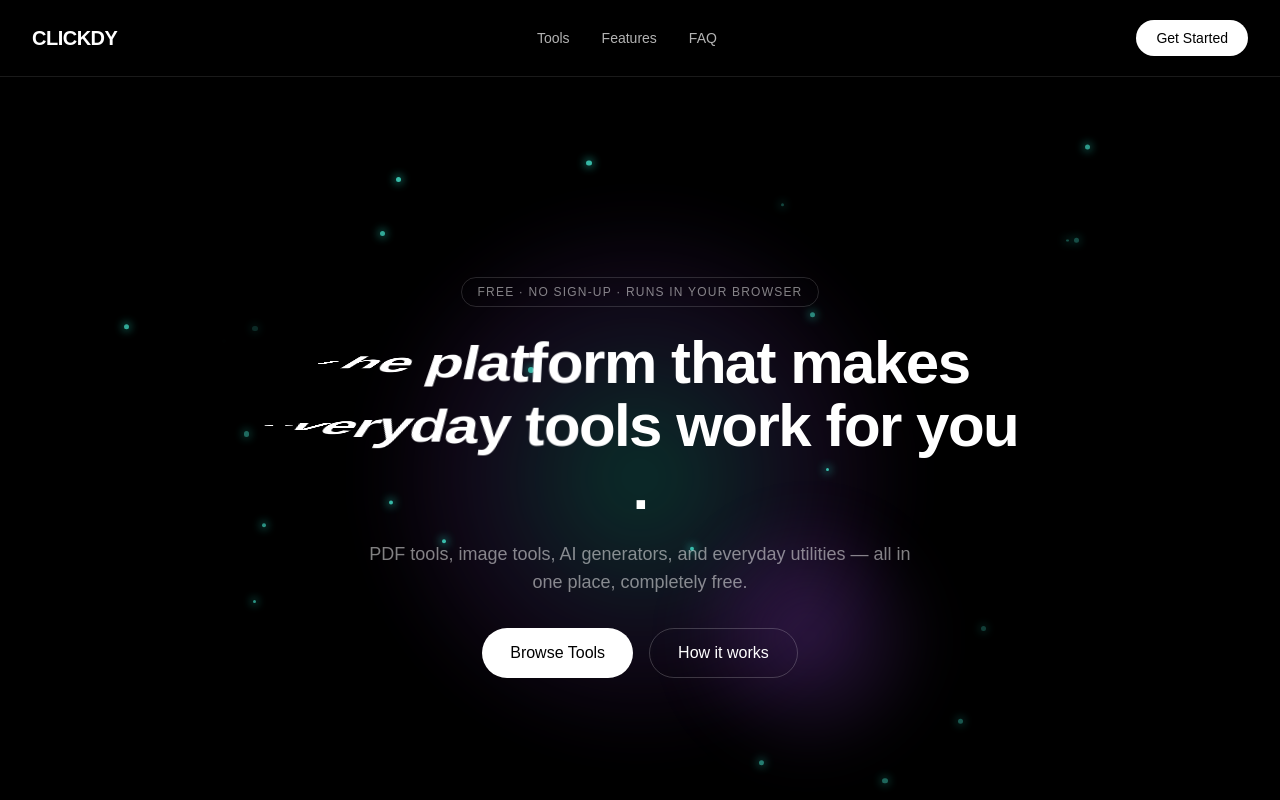
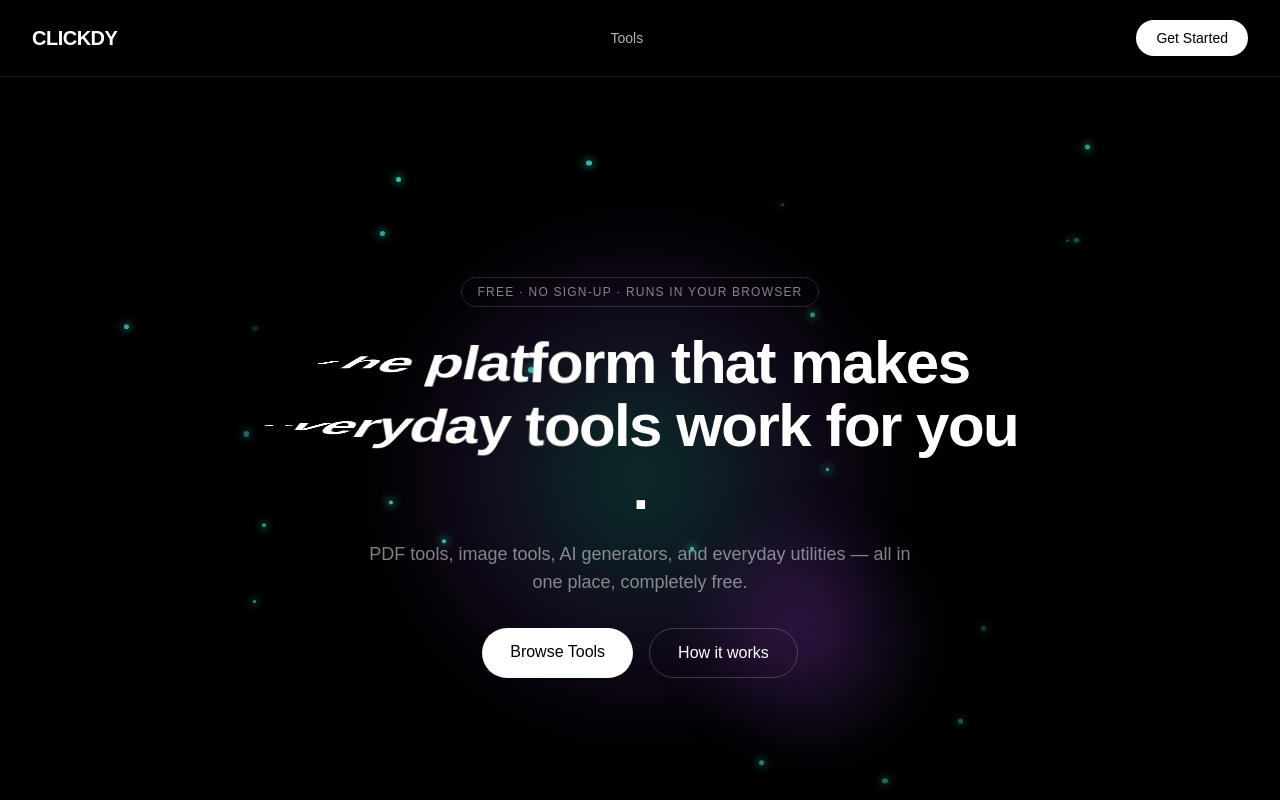
Before and after one commit to clickdy777-ship-it/Clickdy, a Next.js app: page / in a window 1280 px wide. Shown: the top 800 px of the page. Built offline with nearby package versions, Linux system fonts and the light colour scheme.

Commit message:
fix dead nav links, wire up tools section anchor

```diff
--- a/app/page.tsx
+++ b/app/page.tsx
@@ -5,6 +5,7 @@ import Scene3D from "./Scene3D";
 import ToolsCarousel from "./ToolsCarousel";
 import ToolsCylinderSection from "./ToolsCylinderSection";
 import { FlipText } from "./AnimatedHeadline";
+
 export default function Home() {
   return (
     <main className="relative bg-black text-white">
@@ -13,8 +14,6 @@ import { FlipText } from "./AnimatedHeadline";
         <div className="text-xl font-bold tracking-tight">CLICKDY</div>
         <div className="hidden md:flex gap-8 text-sm text-white/70">
           <a href="#tools" className="hover:text-white transition">Tools</a>
-          <a href="#features" className="hover:text-white transition">Features</a>
-          <a href="#faq" className="hover:text-white transition">FAQ</a>
         </div>
         <button className="bg-white text-black text-sm font-medium px-5 py-2 rounded-full hover:bg-white/90 transition">
           Get Started
@@ -60,17 +59,20 @@ import { FlipText } from "./AnimatedHeadline";
             transition={{ duration: 0.8, delay: 0.5 }}
             className="flex justify-center gap-4 mt-8"
           >
-            <button className="bg-white text-black px-7 py-3 rounded-full font-medium hover:bg-white/90 transition">
+            <a href="#tools" className="bg-white text-black px-7 py-3 rounded-full font-medium hover:bg-white/90 transition">
               Browse Tools
-            </button>
+            </a>
             <button className="border border-white/20 px-7 py-3 rounded-full font-medium hover:bg-white/10 transition">
               How it works
             </button>
           </motion.div>
         </div>
       </section>
+
+      <div id="tools">
         <ToolsCarousel />
         <ToolsCylinderSection />
+      </div>
     </main>
   );
 }
```
Lines whose indentation alone changed are shown as unchanged.
